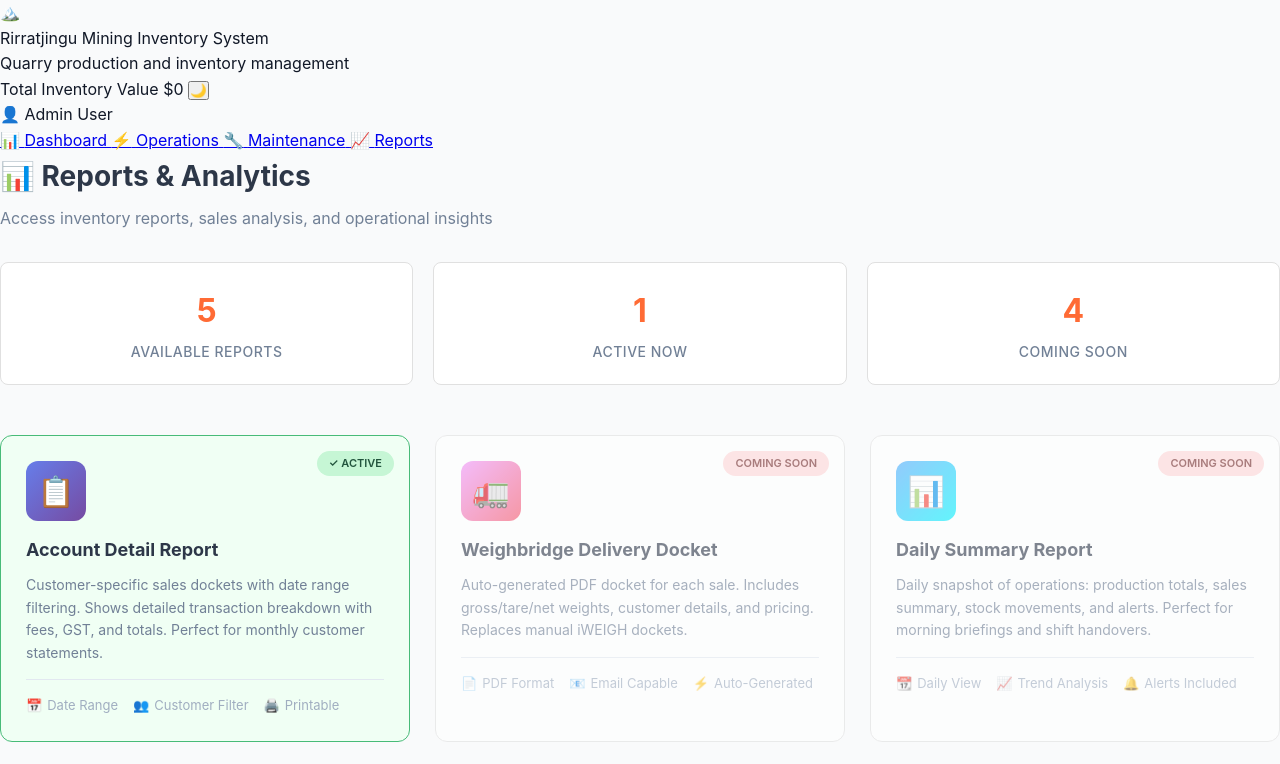
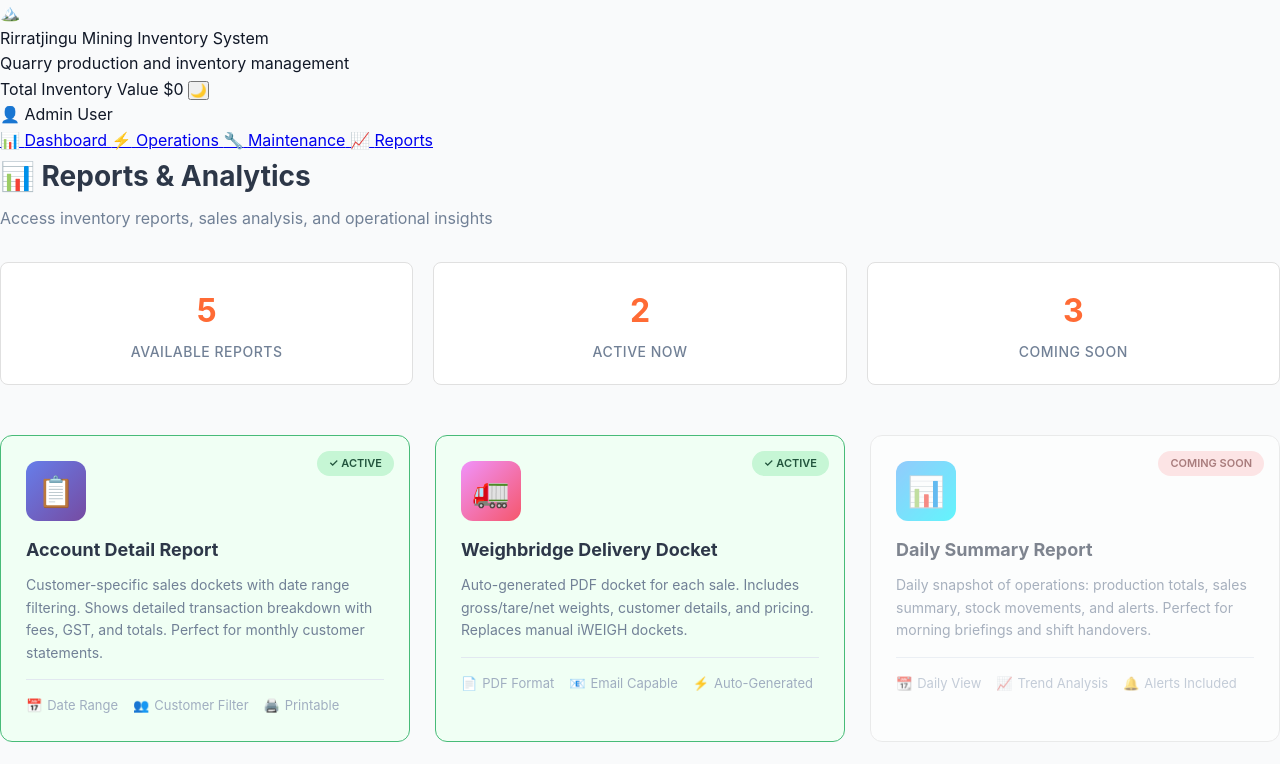
Before and after one commit to specialdk/rac-inventory, a website: page public/pages/reports.html in a window 1280 px wide. Shown: the top 764 px of the page. Drawn offline with Linux system fonts and the light colour scheme; no server answers.

Commit message:
Add Weighbridge Delivery Docket Api

```diff
--- a/public/pages/reports.html
+++ b/public/pages/reports.html
@@ -230,11 +230,11 @@
           <div class="stat-label">Available Reports</div>
         </div>
         <div class="stat-card">
-          <div class="stat-value" id="activeReports">1</div>
+          <div class="stat-value" id="activeReports">2</div>
           <div class="stat-label">Active Now</div>
         </div>
         <div class="stat-card">
-          <div class="stat-value" id="comingSoon">4</div>
+          <div class="stat-value" id="comingSoon">3</div>
           <div class="stat-label">Coming Soon</div>
         </div>
       </div>
@@ -271,8 +271,11 @@
         </div>
 
         <!-- Weighbridge Delivery Docket -->
-        <div class="report-card coming-soon">
-          <span class="status-badge coming-soon">Coming Soon</span>
+        <div
+          class="report-card active"
+          onclick="openReport('/weighbridge-delivery-docket.html')"
+        >
+          <span class="status-badge active">✓ Active</span>
           <div class="report-icon orange">🚛</div>
           <div class="report-title">Weighbridge Delivery Docket</div>
           <div class="report-description">
```
